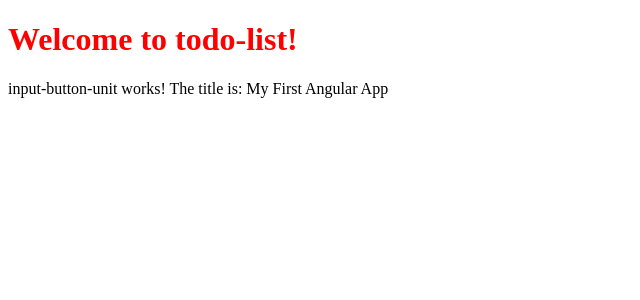
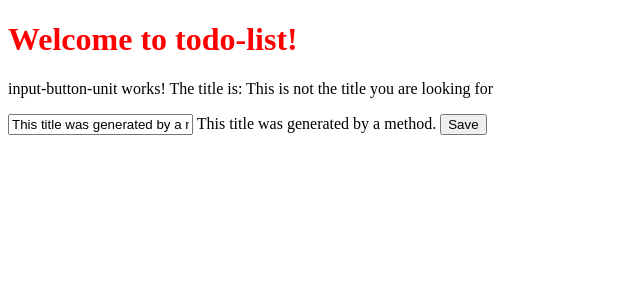
Before and after one commit to asiaziola/todo-list-angular, an Angular app: page / in a window 1280 px wide. Shown: the top 300 px of the page, without its empty margins (0-640 px from the left). Built offline with nearby package versions, Linux system fonts and the light colour scheme.

Commit message:
component - property binding

```diff
--- a/src/app/input-button-unit/input-button-unit.component.ts
+++ b/src/app/input-button-unit/input-button-unit.component.ts
@@ -2,20 +2,27 @@
 
 @Component({
   selector: 'app-input-button-unit',
-  template: ` <p>input-button-unit works! The title is: {{ title }}</p> `,
+  template: `
+    <p>input-button-unit works! The title is: {{ title }}</p>
+
+    <input [value]="generateTitle()" />
+
+    {{ generateTitle() }}
+    <button>Save</button>
+  `,
   styleUrls: ['./input-button-unit.component.scss'],
 })
 export class InputButtonUnitComponent implements OnInit {
   title = 'Hello World';
-  constructor() {
-    this.changeTitle('My First Angular App');
+  constructor() {}
+
+  ngOnInit(): void {
+    setTimeout(() => {
+      this.title = 'This is not the title you are looking for';
+    }, 3000);
   }
 
-  changeTitle(newTitle: string) {
-    this.title = newTitle;
-  }
-
-  ngOnInit(): void {
-    this.changeTitle('My First Angular App');
+  generateTitle(): string {
+    return 'This title was generated by a method.';
   }
 }
```
